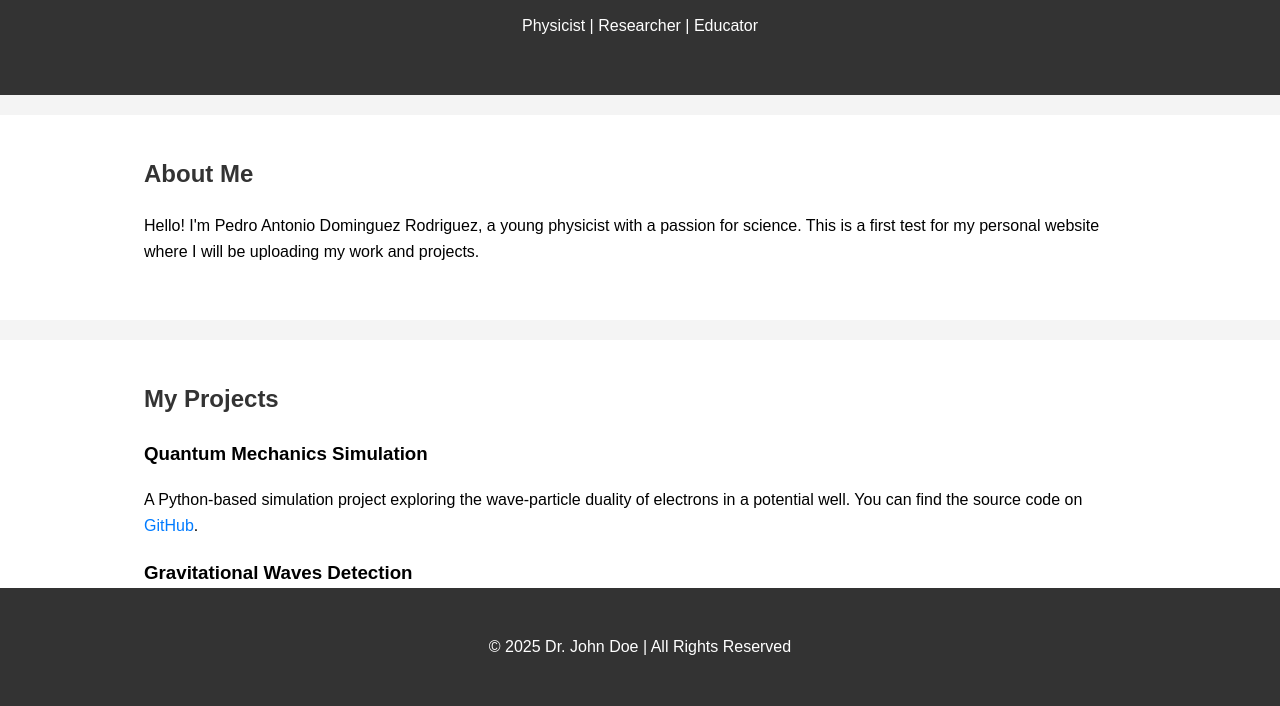
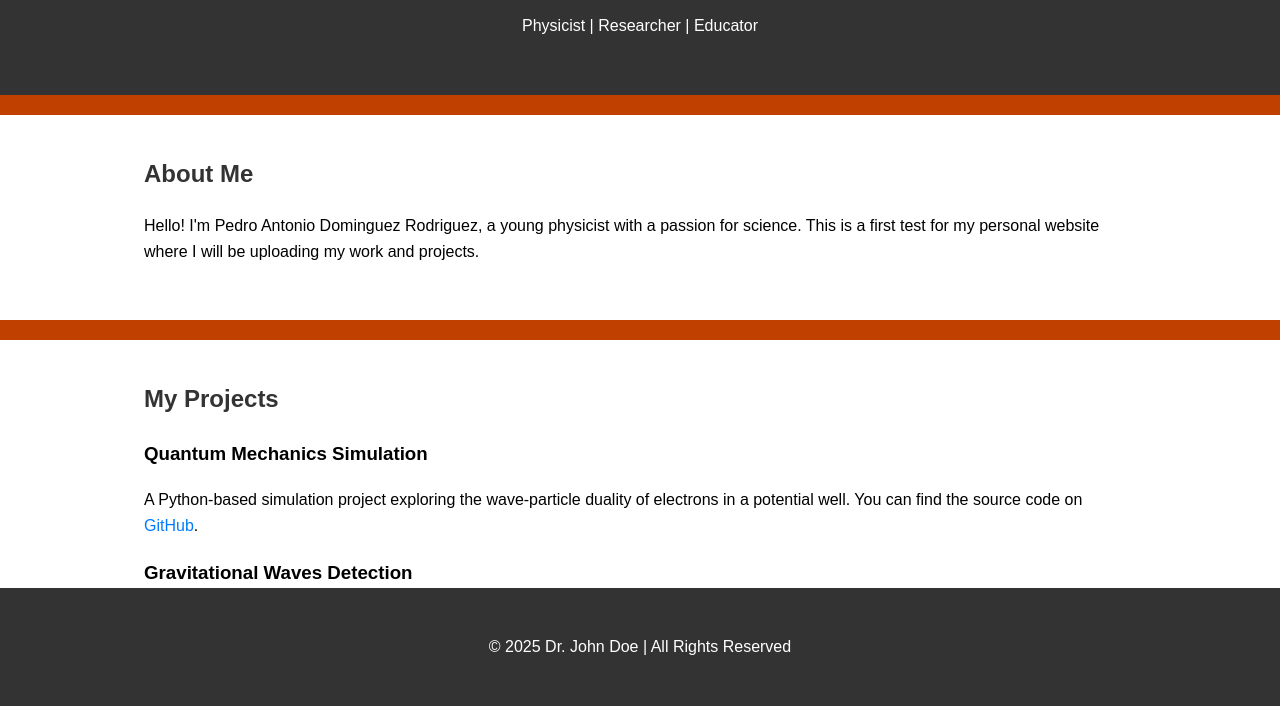
Before and after one commit to pedroantoniodr/pedroantoniodr.github.io, a plain HTML site: page index.html in a window 1280 px wide. Shown: the part 94-800 px from the top of the page. Drawn offline with Linux system fonts and the light colour scheme.

Commit message:
Update styles.css

```diff
--- a/styles.css
+++ b/styles.css
@@ -4,7 +4,7 @@ body {
     line-height: 1.6;
     margin: 0;
     padding: 0;
-    background-color: #f4f4f4;
+    background-color: #C04000;
 }
 
 .container {
```
